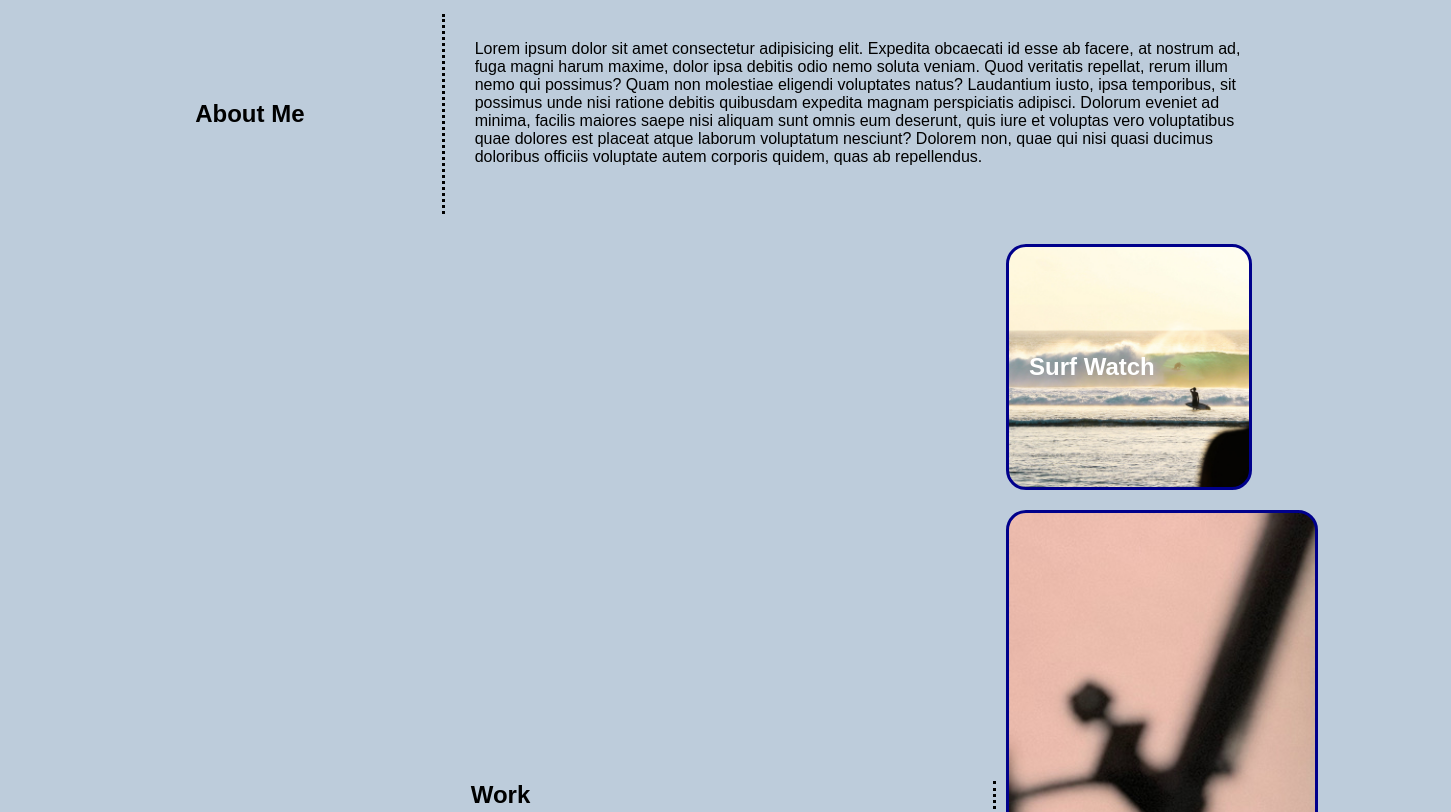
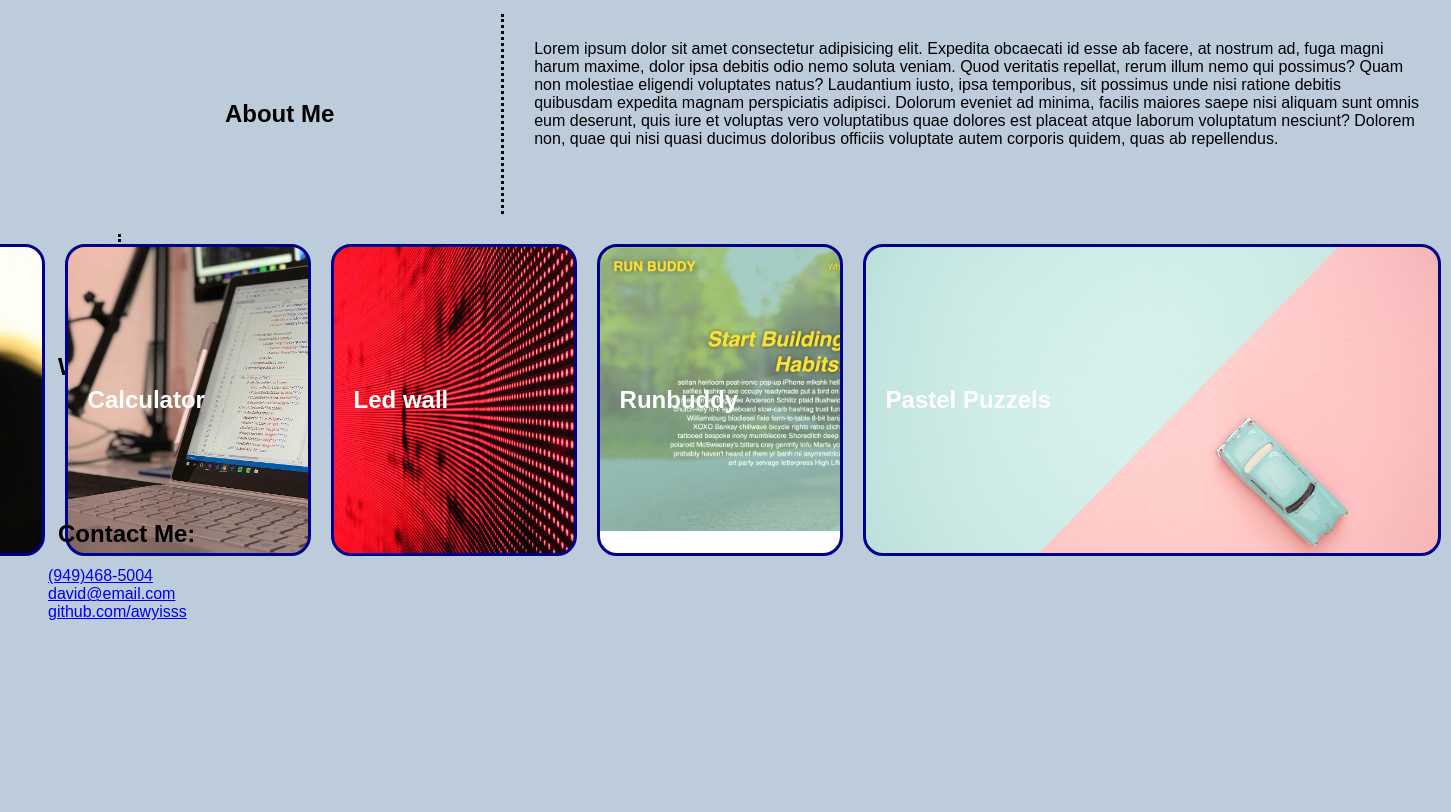
Before and after one commit to awyisss/Portfolio, a plain HTML site: page index.html in a window 1280 px wide. Shown: the part 188-1000 px from the top of the page, 1451 px wide, since content can reach past the window. After the commit the page ends 825 px from the top, so only its background shows below. Drawn offline with Linux system fonts and the light colour scheme.

Commit message:
update on 4/13

```diff
--- a/assets/styles.css
+++ b/assets/styles.css
@@ -99,6 +99,7 @@ section div {
     border-right: 3px dotted black;
 
  }
+
  .about_body {
     display: flex;
     justify-content: center;
@@ -108,38 +109,28 @@ section div {
  }
 
 
- /* .section_main {
-    display: flex;
-    flex-direction: row;
-    align-items: center;
-    flex: 1 */
 
 .section_main {
     display: flex;
-    flex:4;
-    justify-content: flex-end;
-    align-content: center;
-    /* width:100%;
-    height: 30vh;
-    padding: 30px; */
-    margin-right: 10px;
+    flex-direction: flex-end;
  }
-
-
 
 .work {
     flex: 1;
     width: 100%;
     display: flex;
     align-items: center;
-    justify-content: center;
-    border-right: 3px dotted black;
-    font-size: 24px;
-    font-weight: bold;
-    margin: auto;
+    justify-content: row;
 
-}
 
+ }
+
+ .section_work {
+    display: flex;
+    justify-content: flex-end;
+    flex: 1 0 80%;
+    border-left: 3px dotted black;
+ }
 
 
 
@@ -150,7 +141,7 @@ section div {
 
  .portfolio1 {
     display: flex;
-    flex:1 0 100%;
+    flex:1 0 80%;
     align-items: center;
     min-height: 200px;
     min-width: 200px;
@@ -163,7 +154,7 @@ section div {
  .portfolio2 {
     display: flex;
     flex-direction: wrap ;
-    flex:1 ;
+    flex:2 40%;
     align-items: center;
     min-height: 200px;
     min-width: 200px;
@@ -175,7 +166,7 @@ section div {
  .portfolio3 {
     display: flex;
     flex-direction: wrap ;
-    flex:1 ;
+    flex:2 40% ;
     align-items: center;
     min-height: 200px;
     min-width: 200px;
@@ -187,7 +178,7 @@ section div {
  .portfolio4 {
     display: flex;
     flex-direction: wrap ;
-    flex:1 ;
+    flex:2 ;
     align-items: center;
     min-height: 200px;
     min-width: 200px;
@@ -199,7 +190,7 @@ section div {
  .portfolio5 {
     display: flex;
     flex-direction: wrap ;
-    flex:1 ;
+    flex:2 0 40% ;
     align-items: center;
     min-height: 200px;
     min-width: 200px;
@@ -250,7 +241,11 @@ section div {
     margin: 10px 10px;
 }
 
-
+.contact_footer {
+    color: white;
+    list-style: none;
+    text-decoration: none;
+}
 
 
 
--- a/index.html
+++ b/index.html
@@ -37,53 +37,32 @@
     </section>
 
     <section class="section_main">
-        <aside class="work">Work</aside>
-        <section >
-        <div>
-            <h2 class="portfolio1 bg1">Surf Watch</h2>
+        <h1 class="work">Work</h1>
+        <section class="section_work">
+            <div class="portfolio1 bg1">
+                <h2>Surf Watch</h2>
             </div>
-
             <div class="portfolio2 bg2">
                 <h2>Calculator</h2>
             </div>
-
             <div class="portfolio3 bg3">
                 <h2>Led wall</h2>
             </div>
             <div class="portfolio4 bg4">
                 <h2>Runbuddy</h2>
             </div>
-        <div class="Portfolio5 bg5">
+            <div class="portfolio5 bg5">
                 <h2>Pastel Puzzels</h2>
             </div>
         </section>
-
-
-
     </section>
 
-
-
-
-
-
-
-
-
-
-
-
-
-
-
-
-
-        <section id="contact_me" class="contact_me">
+    <section class="contact_me">
     <h1>Contact Me:</h1>
-        <ul>
+        <ul class="contact_footer">
             <li><a href="#">(949)468-5004</a></li>
             <li><a href="#">david@email.com</a></li>
-            <li><a href="https://github.com/awyisss">github.com/awyisss</a></li>
+            <li><a href="#https://github.com/awyisss">github.com/awyisss</a></li>
         </ul>
     </section>
 </main>
```
Lines whose indentation alone changed are shown as unchanged.
